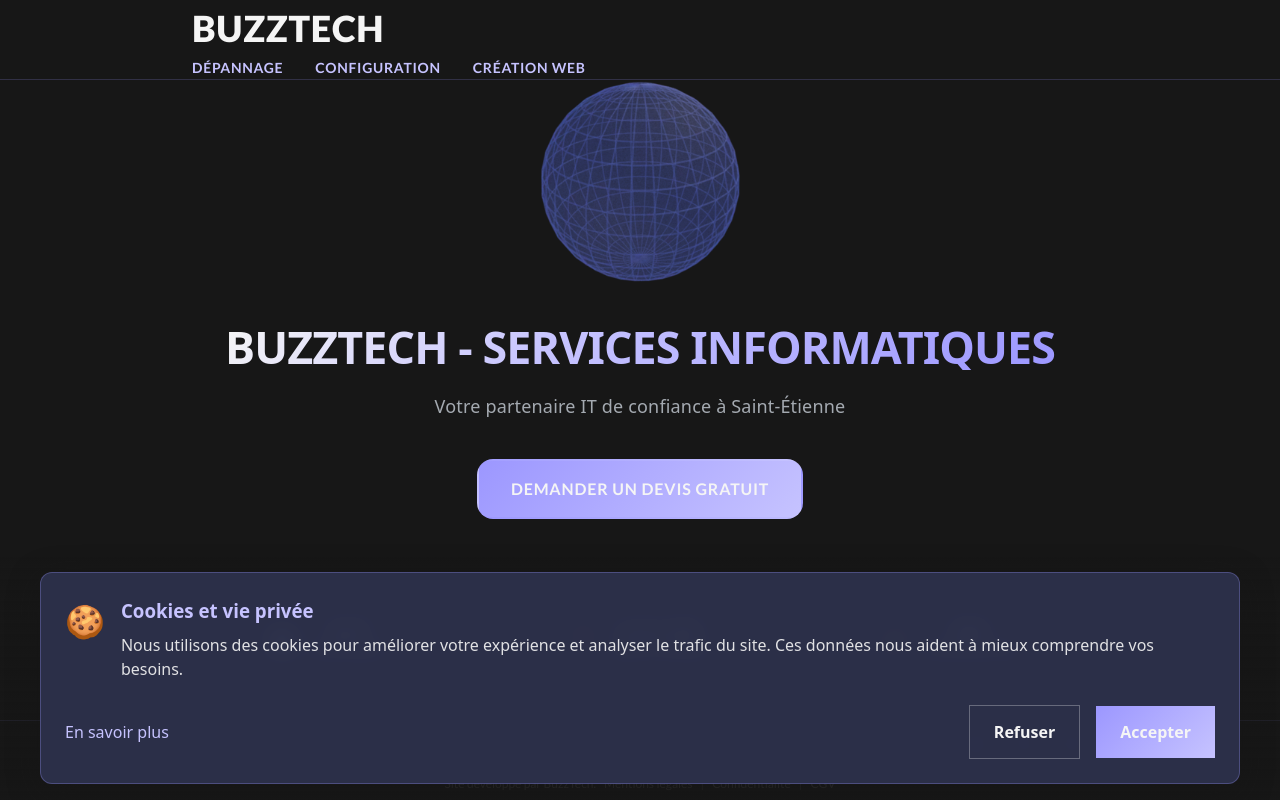
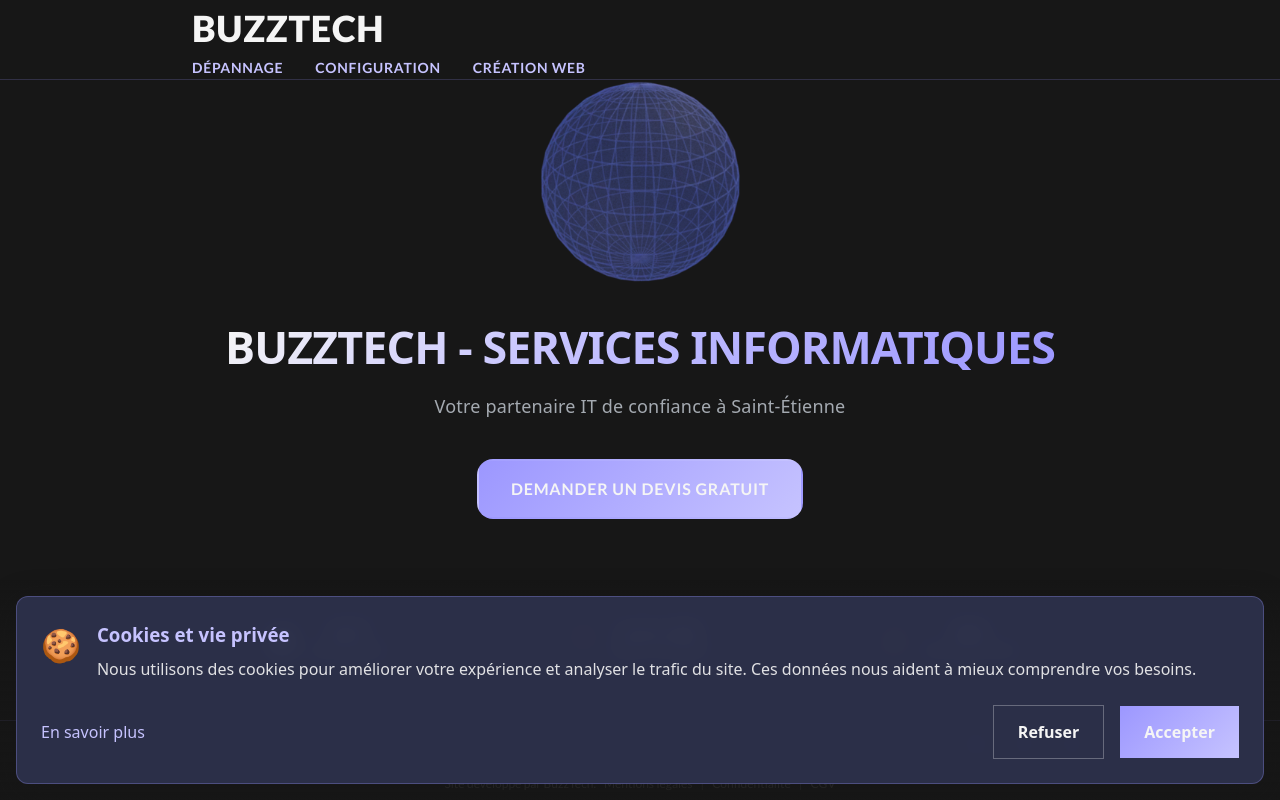
Before and after one commit to estebane-blancquart/buzztech, a React (Vite) app: page / in a window 1280 px wide. Shown: the top 800 px of the page. Built offline with nearby package versions, Linux system fonts and the light colour scheme; a web font is replaced by a local one.

Commit message:
sdfxcvxcvxcv

```diff
--- a/src/ui/components/cookie-banner/CookieBanner.module.scss
+++ b/src/ui/components/cookie-banner/CookieBanner.module.scss
@@ -23,7 +23,6 @@
 }
 
 .banner {
-  max-width: 1200px;
   margin: 0 auto;
   padding: 1.5rem;
   border: 1px solid rgba($purple, 0.3);
@@ -127,6 +126,7 @@
 
   .banner {
     padding: 1rem;
+    padding: $padding-mobile 1vh;
   }
 
   .content {
@@ -168,6 +168,7 @@
 }
 
 @include tablet {
+
   .content {
     margin-bottom: 1.25rem;
   }
```
